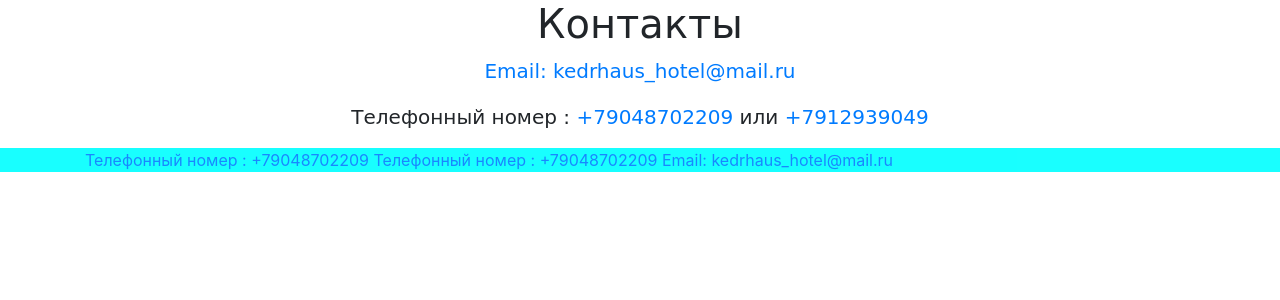
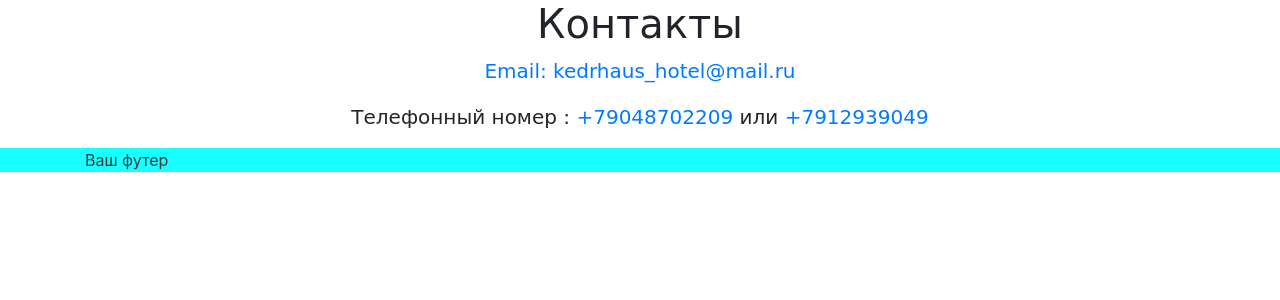
Before and after one commit to tuliman/HotelKedr, a Django app: page /contact/ in a window 1280 px wide. Shown: the part 76-376 px from the top of the page. Run offline with Django 3.2, Linux system fonts and the light colour scheme; some libraries are stand-ins or nearby versions.

Commit message:
Update base.html

```diff
--- a/templates/base.html
+++ b/templates/base.html
@@ -65,7 +65,7 @@
   {% endblock %}
   <footer  style="background-color: aqua ; opacity:90% ">
       <div class="container">
-          <span> <a href="tel:+79048702209">Телефонный номер : +79048702209</a> <a href="tel:+79048702209">Телефонный номер : +79048702209</a> <a href="mailto:kedrhaus_hotel@mail.ru">Email: kedrhaus_hotel@mail.ru</a>  </span>
+          <span> Ваш футер </span>
       </div>
   </footer>
   <!-- Optional JavaScript -->
```
